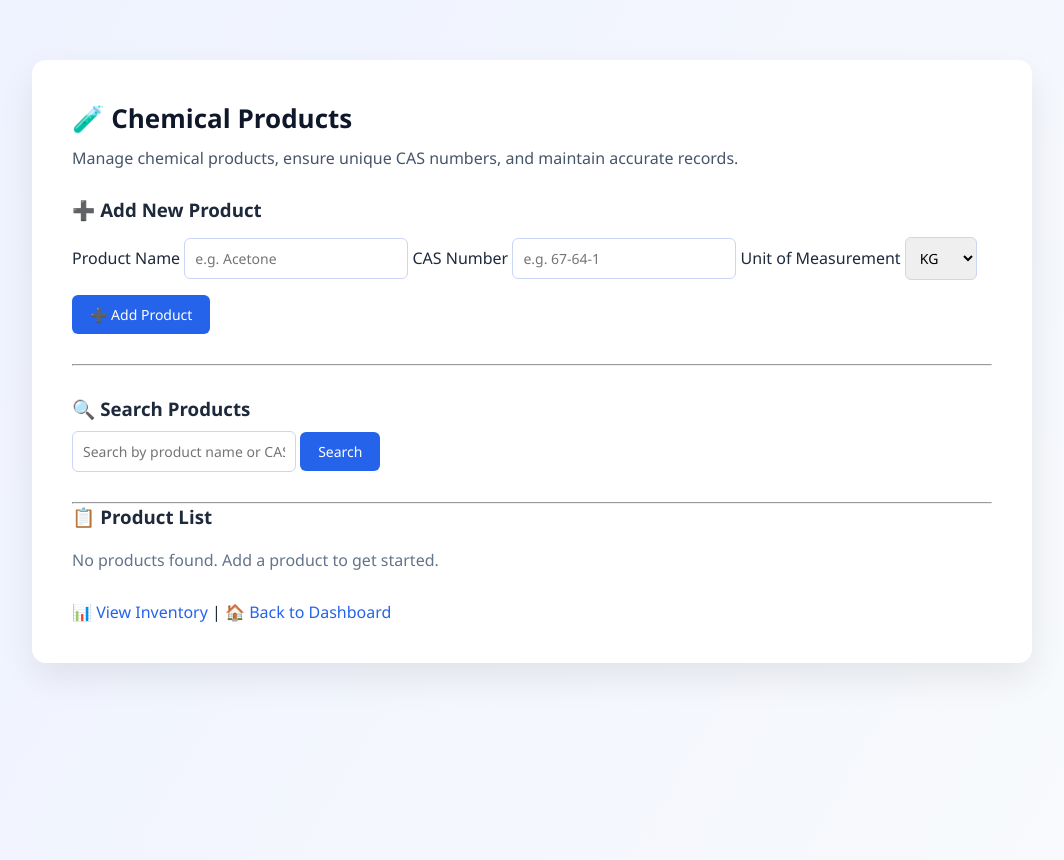
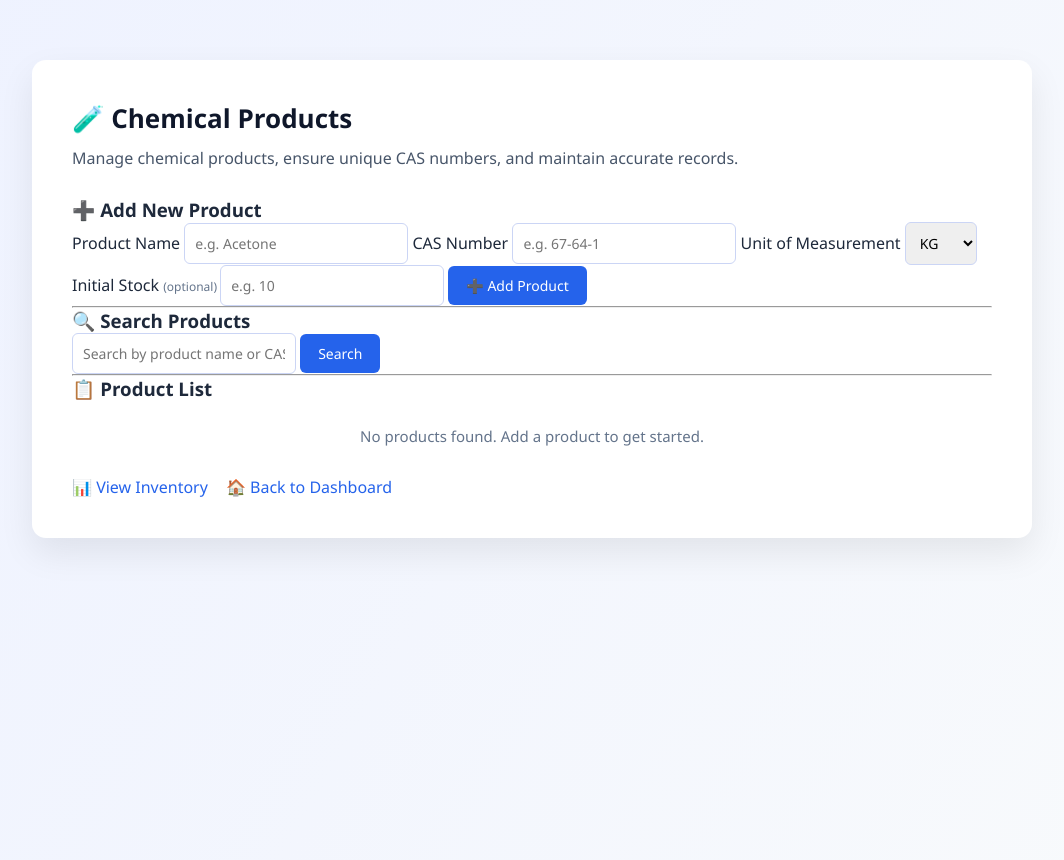
Before and after one commit to Siddharthxyz/inventory-management-system, a Flask app: page /products in a window 1280 px wide. Shown: the whole page, without its empty margins (108-1172 px from the left). Run offline with Flask 3, Linux system fonts and the light colour scheme.

Commit message:
Add initial stock handling, validation, and improve inventory UI

```diff
--- a/app.py
+++ b/app.py
@@ -1,34 +1,38 @@
 from flask import Flask, render_template, request, redirect, url_for
 from flask_sqlalchemy import SQLAlchemy
 from sqlalchemy import or_
+from datetime import datetime
 
-from models import db, ChemicalProduct, Inventory ,StockMovement
+from models import db, ChemicalProduct, Inventory, StockMovement
 
 app = Flask(__name__)
 
-# Database configuration
+# ---------------- CONFIG ----------------
 app.config['SQLALCHEMY_DATABASE_URI'] = 'sqlite:///inventory.db'
 app.config['SQLALCHEMY_TRACK_MODIFICATIONS'] = False
 
-# Initialize DB
 db.init_app(app)
 
-
-# ---------------- HOME PAGE ----------------
+# ---------------- HOME ----------------
 @app.route('/')
 def home():
     return render_template('index.html')
 
 
-# ---------------- PRODUCTS (CREATE, READ, SEARCH) ----------------
+# ---------------- PRODUCTS ----------------
 @app.route('/products', methods=['GET', 'POST'])
 def products():
-    # ADD PRODUCT
     if request.method == 'POST':
         name = request.form['name']
         cas = request.form['cas_number']
         unit = request.form['unit']
+        initial_quantity = float(request.form['initial_quantity'])
 
+        # VALIDATION
+        if initial_quantity <= 0:
+            return "Initial stock must be greater than zero", 400
+
+        # CREATE PRODUCT
         product = ChemicalProduct(
             name=name,
             cas_number=cas,
@@ -37,18 +41,26 @@ def products():
         db.session.add(product)
         db.session.commit()
 
+        # CREATE INVENTORY
         inventory = Inventory(
             product_id=product.id,
-            current_stock=0
+            current_stock=initial_quantity
         )
         db.session.add(inventory)
+
+        # LOG INITIAL STOCK (IN)
+        movement = StockMovement(
+            product_id=product.id,
+            movement_type='IN',
+            quantity=initial_quantity
+        )
+        db.session.add(movement)
+
         db.session.commit()
+        return redirect(url_for('products'))
 
-        return redirect('/products')
-
-    # SEARCH LOGIC
+    # SEARCH
     search = request.args.get('search')
-
     if search:
         products = ChemicalProduct.query.filter(
             or_(
@@ -62,14 +74,14 @@ def products():
     return render_template('products.html', products=products)
 
 
-# ---------------- INVENTORY LIST ----------------
+# ---------------- INVENTORY ----------------
 @app.route('/inventory')
 def inventory():
     inventory = Inventory.query.all()
     return render_template('inventory.html', inventory=inventory)
 
 
-# ---------------- UPDATE STOCK (IN / OUT) ----------------
+# ---------------- UPDATE STOCK ----------------
 @app.route('/update-stock/<int:inventory_id>', methods=['POST'])
 def update_stock(inventory_id):
     item = Inventory.query.get_or_404(inventory_id)
@@ -77,16 +89,16 @@ def update_stock(inventory_id):
     action = request.form['type']
 
     if quantity <= 0:
-        return "Quantity must be positive"
+        return "Quantity must be greater than zero", 400
 
     if action == 'IN':
         item.current_stock += quantity
     else:
-        if item.current_stock < quantity:
-            return "Stock cannot go below zero"
+        if item.current_stock - quantity < 0:
+            return "Stock cannot go below zero", 400
         item.current_stock -= quantity
 
-    # SAVE STOCK MOVEMENT HISTORY
+    # LOG STOCK MOVEMENT
     movement = StockMovement(
         product_id=item.product_id,
         movement_type=action,
@@ -95,13 +107,17 @@ def update_stock(inventory_id):
     db.session.add(movement)
 
     db.session.commit()
-    return redirect('/inventory')
+    return redirect(url_for('inventory'))
 
-# ---------------- STOCK MOVEMENT HISTORY ----------------
+
+# ---------------- STOCK HISTORY ----------------
 @app.route('/stock-history')
 def stock_history():
-    history = StockMovement.query.order_by(StockMovement.timestamp.desc()).all()
+    history = StockMovement.query.order_by(
+        StockMovement.timestamp.desc()
+    ).all()
     return render_template('stock_history.html', history=history)
+
 
 # ---------------- DELETE PRODUCT ----------------
 @app.route('/delete-product/<int:product_id>', methods=['POST'])
@@ -112,15 +128,19 @@ def delete_product(product_id):
     if inventory:
         db.session.delete(inventory)
 
+    StockMovement.query.filter_by(product_id=product.id).delete()
+
     db.session.delete(product)
     db.session.commit()
 
-    return redirect('/products')
+    return redirect(url_for('products'))
 
 
-# ---------------- RUN APP ----------------
+# ---------------- INIT DB ----------------
 with app.app_context():
     db.create_all()
 
+
+# ---------------- RUN ----------------
 if __name__ == '__main__':
-    app.run()
+    app.run(debug=True)
--- a/templates/products.html
+++ b/templates/products.html
@@ -18,11 +18,12 @@
         Manage chemical products, ensure unique CAS numbers, and maintain accurate records.
     </p>
 
-    <!-- ADD PRODUCT CARD -->
-    <div style="margin-bottom: 30px;">
+    <!-- ADD PRODUCT -->
+    <div class="section">
         <h3>➕ Add New Product</h3>
 
-        <form method="POST" style="margin-top: 15px;">
+        <form method="POST" class="form-stack">
+
             <label>Product Name</label>
             <input type="text"
                    name="name"
@@ -42,7 +43,20 @@
                 <option value="Litre">Litre</option>
             </select>
 
-            <button type="submit" style="margin-top: 15px;">
+            <!-- OPTIONAL INITIAL STOCK -->
+            <label>
+                Initial Stock
+                <span style="font-size:12px; color:#64748b;">
+                    (optional)
+                </span>
+            </label>
+            <input type="number"
+                   name="initial_stock"
+                   min="1"
+                   step="0.01"
+                   placeholder="e.g. 10">
+
+            <button type="submit" class="btn-primary">
                 ➕ Add Product
             </button>
         </form>
@@ -50,11 +64,11 @@
 
     <hr>
 
-    <!-- SEARCH SECTION -->
-    <div style="margin: 30px 0;">
+    <!-- SEARCH -->
+    <div class="section">
         <h3>🔍 Search Products</h3>
 
-        <form method="GET" action="/products" style="margin-top: 10px;">
+        <form method="GET" action="/products" class="form-inline">
             <input type="text"
                    name="search"
                    placeholder="Search by product name or CAS number"
@@ -89,8 +103,7 @@
                     <form action="/delete-product/{{ product.id }}"
                           method="POST"
                           onsubmit="return confirm('Are you sure you want to delete this product?');">
-                        <button type="submit"
-                                style="background:#dc2626;">
+                        <button type="submit" class="btn-danger">
                             🗑 Delete
                         </button>
                     </form>
@@ -100,14 +113,14 @@
         </tbody>
     </table>
     {% else %}
-        <p style="margin-top: 20px; color: #64748b;">
+        <p class="empty-text">
             No products found. Add a product to get started.
         </p>
     {% endif %}
 
-    <!-- FOOTER NAVIGATION -->
-    <div style="margin-top: 30px;">
-        <a href="/inventory">📊 View Inventory</a> |
+    <!-- NAVIGATION -->
+    <div class="nav-links">
+        <a href="/inventory">📊 View Inventory</a>
         <a href="/">🏠 Back to Dashboard</a>
     </div>
 
```
Also changed, not shown: templates/inventory.html (+16 -17 lines).
